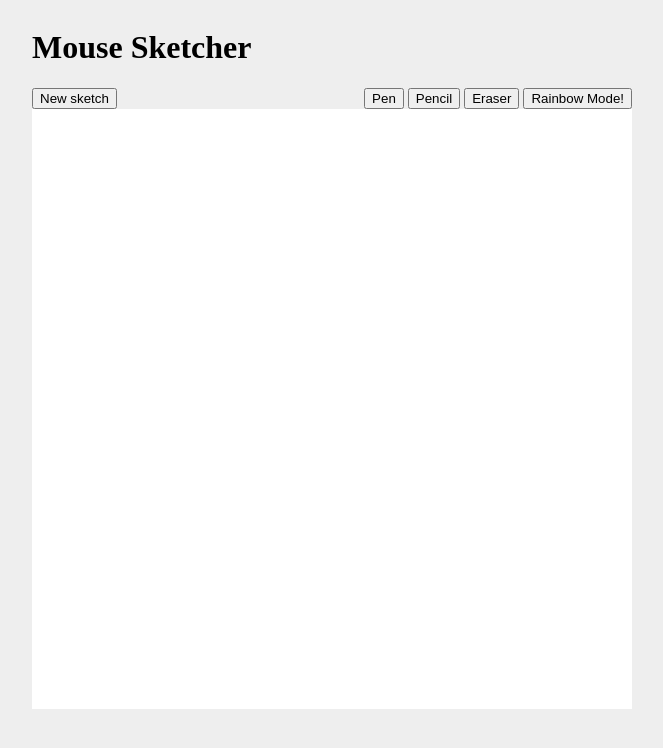
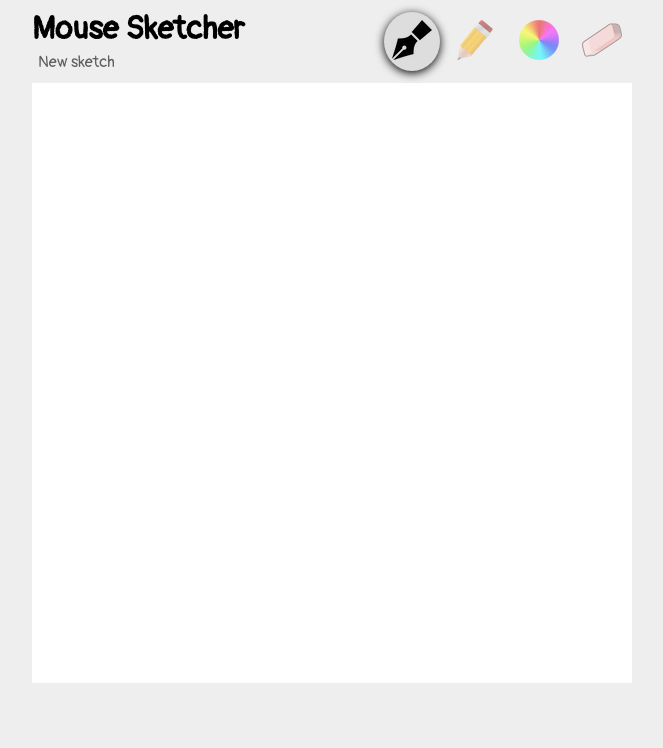
Before and after one commit to devburke/mouse-sketcher, a plain HTML site: page index.html in a window 1280 px wide. Shown: the whole page, without its empty margins (308-971 px from the left). Drawn offline with nearby package versions, Linux system fonts and the light colour scheme.

Commit message:
Styled out and awesome. I think it's done.

```diff
--- a/index.html
+++ b/index.html
@@ -3,6 +3,7 @@
 
 <head>
     <title>Mouse Sketcher</title>
+    <link href="https://fonts.googleapis.com/css?family=Pangolin" rel="stylesheet">
     <link rel="stylesheet" href="style.css" type="text/css" />
     <script src="https://ajax.googleapis.com/ajax/libs/jquery/3.1.1/jquery.min.js"></script>
     <script type="text/javascript" src="script.js"></script>
@@ -16,10 +17,18 @@
                 <button id="reset">New sketch</button>
             </div>
             <div id="modes">
-                <button id="pen">Pen</button>
-                <button id="pencil">Pencil</button>
-                <button id="eraser">Eraser</button>
-                <button id="rainbow">Rainbow Mode!</button>
+                <button id="pen">
+                    <img src="images/pen.png" height=40 width=40 alt="Pen">
+                </button>
+                <button id="pencil">
+                    <img src="images/pencil.png" height=40 width=40 alt="Pencil">
+                </button>
+                <button id="rainbow">
+                    <img src="images/rainbow.png" height=40 width=40 alt="Rainbow mode!">
+                </button>
+                <button id="eraser">
+                    <img src="images/eraser.png" height=40 width=40 alt="Eraser">
+                </button>
             </div>
         </div>
         <div id="sketchpad"></div>
--- a/script.js
+++ b/script.js
@@ -1,3 +1,5 @@
+var mode;
+
 function drawGrid(squaresPerSide) {
 
     //Add rows
@@ -18,12 +20,17 @@ function drawGrid(squaresPerSide) {
     });
 }
 
+function setMode(newMode) {
+    mode = newMode;
+    $('#' + newMode).addClass('selectedMode').siblings().removeClass('selectedMode');
+}
+
 $(document).ready(function() {
 
     //Set up
     var squaresPerSide = 16;
     drawGrid(squaresPerSide);
-    var mode = 'pen';
+    setMode('pen');
 
     //Draw!
     $('#sketchpad').on('mouseenter', '.square', function() {
@@ -31,7 +38,8 @@ $(document).ready(function() {
         switch (mode) {
             case 'pen':
                 $(this).css({
-                    'opacity': 1
+                    'opacity': 1,
+                    'background-color': 'black'
                 });
                 break;
             case 'pencil':
@@ -45,6 +53,15 @@ $(document).ready(function() {
                         'opacity': 1
                     });
                 }
+                break;
+            case 'rainbow':
+                var r = Math.floor(Math.random() * 256);
+                var g = Math.floor(Math.random() * 256);
+                var b = Math.floor(Math.random() * 256);
+                $(this).css({
+                    'opacity': 1,
+                    'background-color': 'rgb(' + r + ',' + g + ',' + b + ')'
+                });
                 break;
             case 'eraser':
                 if (opacity > 0) {
@@ -63,15 +80,6 @@ $(document).ready(function() {
                     });
                 }
                 break;
-            case 'rainbow':
-                var r = Math.floor(Math.random() * 256);
-                var g = Math.floor(Math.random() * 256);
-                var b = Math.floor(Math.random() * 256);
-                $(this).css({
-                    'opacity': 1,
-                    'background-color': 'rgb(' + r + ',' + g + ',' + b + ')'
-                });
-                break;
         }
     });
 
@@ -82,8 +90,8 @@ $(document).ready(function() {
         var newSquaresPerSide;
         var invalidInput;
         do {
-            newSquaresPerSide = prompt('How many squares per side would you \
-            like?', squaresPerSide);
+            newSquaresPerSide = prompt('How many squares per side would you like?',
+                squaresPerSide);
             var isNull = newSquaresPerSide === null;
             var isInteger = $.isNumeric(newSquaresPerSide) &&
                 Number.isInteger(+newSquaresPerSide);
@@ -103,6 +111,6 @@ $(document).ready(function() {
 
     //Change mode
     $('#modes').on('click', 'button', function() {
-        mode = $(this).attr('id');
+        setMode($(this).attr('id'));
     });
 });
--- a/style.css
+++ b/style.css
@@ -1,5 +1,6 @@
 body {
     background-color: #eee;
+    font-family: Pangolin, Arial, sans-serif;
 }
 
 #container {
@@ -13,11 +14,48 @@ body {
     align-items: flex-end;
 }
 
+h1 {
+    line-height: 0;
+}
+
+#reset {
+    border: none;
+    border-radius: 3px;
+    font: 1em Pangolin, Arial, sans-serif;
+    opacity: .6;
+    transition: .1s;
+}
+
+#reset:hover {
+    opacity: .8;
+    box-shadow: 0px 2px 2px 0px rgba(0,0,0,.5);
+}
+
+#modes button {
+    margin: 2px;
+    padding: 8px;
+    border: 0;
+    background-color: transparent;
+    border-radius: 100%;
+    opacity: .5;
+    transition: .2s;
+}
+
+#modes button:hover {
+    opacity: 1;
+}
+
+#modes .selectedMode, #modes .selectedMode:hover {
+    background-color: #ddd;
+    opacity: 1;
+    box-shadow: 0px 2px 10px 0px;
+}
+
 #sketchpad {
     background-color: white;
     width: 600px;
     height: 600px;
-    margin: auto;
+    margin: 10px auto;
 }
 
 .row {
```
Also changed, not shown: images/eraser.png (added), images/pen.png (added), images/pencil.png (added), images/rainbow.png (added).
